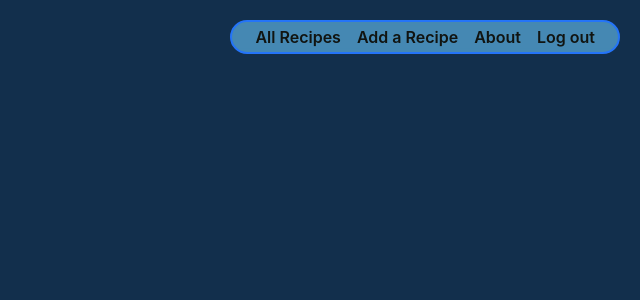
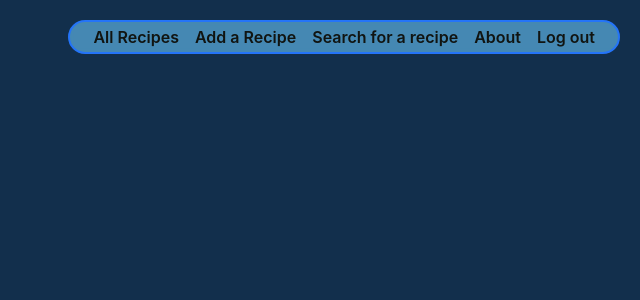
Before and after one commit to Zecrim/recipe-collection, a Django app: page / in a window 1280 px wide. Shown: the top 300 px of the page, without its empty margins (640-1280 px from the left). Run offline with Django 5.2, Linux system fonts and the light colour scheme; the visitor is signed in with stand-in values (Sample User, id 1).

Commit message:
basic api search finished

```diff
--- /dev/null
+++ b/recipecollection/main_app/forms.py
@@ -0,0 +1,4 @@
+from django import forms
+
+class RecipeSearchForm(forms.Form):
+    query = forms.CharField(label='Search for a dish', max_length=100)
--- a/recipecollection/main_app/models.py
+++ b/recipecollection/main_app/models.py
@@ -7,6 +7,7 @@ class Recipe(models.Model):
     cuisine = models.CharField(max_length=100)
     ingredients = models.TextField()
     instructions = models.TextField()
+    image = models.CharField(max_length=100)
     user = models.ForeignKey(User, on_delete=models.CASCADE)
 
     def __str__(self):
--- a/recipecollection/main_app/static/css/recipes/recipe-index.css
+++ b/recipecollection/main_app/static/css/recipes/recipe-index.css
@@ -42,3 +42,7 @@
     box-shadow: 5px 5px 6px -1px #25b8bb;
     ;
 }
+
+img {
+    width: 10px;
+}
--- a/recipecollection/main_app/templates/base.html
+++ b/recipecollection/main_app/templates/base.html
@@ -27,6 +27,7 @@
                 <li><a href="{% url 'recipe-index' %}">All Recipes</a></li>
                 {% comment %} <li><a href="{% url 'dlc-index' %}">All DLCS</a></li> {% endcomment %}
                 <li><a href="{% url 'recipe-create' %}">Add a Recipe</a></li>
+                <li><a href="{% url 'recipe-search' %}">Search for a recipe</a></li>
                 {% comment %} <li><a href="{% url 'dlc-create' %}">Add a DLC</a></li> {% endcomment %}
                 <li><a href="{% url 'about' %}">About</a></li>
                 <li>
--- a/recipecollection/main_app/templates/recipes/detail.html
+++ b/recipecollection/main_app/templates/recipes/detail.html
@@ -8,6 +8,7 @@
 {% block content %}
 <section class="recipe-container">
     <div class="recipe-img">
+        <img src={{ recipe.image}} alt="A picture of {{recipe.name}}" />
     </div>
     <div class="recipe-details">
         <h1>{{ recipe.name }}</h1>
--- a/recipecollection/main_app/templates/recipes/index.html
+++ b/recipecollection/main_app/templates/recipes/index.html
@@ -17,6 +17,7 @@
         <a href="{% url 'recipe-detail' recipe.id %}">
             <div class="card-content">
                 <div class="card-img-container">
+                    <img src={{ recipe.image}} alt="A picture of {{recipe.name}}" />
                 </div>
                     <h1>{{ recipe.name }}</h1>
                     <p>{{ recipe.cuisine }}</p>
--- a/recipecollection/main_app/urls.py
+++ b/recipecollection/main_app/urls.py
@@ -15,5 +15,6 @@ urlpatterns = [
     # path('dlcs/<int:pk>/update/', views.DlcUpdate.as_view(), name='dlc-update'),
     # path('dlcs/<int:pk>/delete/', views.DlcDelete.as_view(), name='dlc-delete'),
     # path('games/<int:game_id>/associate-dlc/<int:dlc_id>/', views.associate_dlc, name='associate-dlc'),
+    path('recipe-search/', views.recipe_search, name='recipe-search'),
     path('accounts/signup/', views.signup, name='signup')
 ]
--- a/recipecollection/main_app/views.py
+++ b/recipecollection/main_app/views.py
@@ -6,17 +6,65 @@ from django.contrib.auth import login
 from django.contrib.auth.forms import UserCreationForm
 from django.contrib.auth.decorators import login_required
 from django.contrib.auth.mixins import LoginRequiredMixin
+import requests
+from django.http import JsonResponse
 from .models import Recipe
+from .forms import RecipeSearchForm
+
+
 
 def about(req):
     return render(req, 'about.html')
 
-def add_checkbox_to_lines(text):
-    lines = text.splitlines()
-    checkbox_html = '<input type="checkbox">'
-    lines = [checkbox_html + line for line in lines]
-    return "\n".join(lines)
+def get_api_data(query):
+    url = 'https://api.spoonacular.com/recipes/complexSearch'
+    params = {
+        'apiKey': '6067e86c3d544cb199cd62ec110d3463',
+        'query': query,
+        'number': 1,
+        'addRecipeInformation': True,
+        'fillIngredients': True,
+        'addRecipeInstructions': True,
+    }
+    try:
+        response = requests.get(url, params=params)
+        response.raise_for_status()
+        data = response.json()
+    except requests.exceptions.RequestException as e:
+        return {'error': str(e)}
 
+    return data
+
+
+def recipe_search(request):
+    form = RecipeSearchForm()
+    if request.method == 'POST':
+        form = RecipeSearchForm(request.POST)
+        if form.is_valid():
+            query = form.cleaned_data['query']
+            results = get_api_data(query)
+            if 'error' not in results and results.get('results'):
+                recipe_data = results['results'][0]  # Get the first recipe
+                name = recipe_data.get('title', 'No Title')
+                cuisine = recipe_data.get('cuisines', [])
+                ingredients = '\n'.join([ingredient['original'] for ingredient in recipe_data.get('extendedIngredients', [])])
+                instructions = '\n'.join([step['step'] for instruction in recipe_data.get('analyzedInstructions', []) for step in instruction.get('steps', [])])
+                image = recipe_data.get('image', '')
+                user = request.user
+
+                # Create and save the Recipe instance
+                Recipe.objects.create(
+                    name=name,
+                    cuisine=cuisine,
+                    ingredients=ingredients,
+                    instructions=instructions,
+                    image=image,
+                    user=user
+                )
+
+                return redirect('recipe-index')  # Redirect to a list of recipes or any other page
+
+    return render(request, 'recipe_search.html', {'form': form})
 
 @login_required
 def recipe_index(request):
```
Also changed, not shown: recipecollection/main_app/templates/recipe_search.html (added, +16 -0 lines), recipecollection/main_app/migrations/0003_recipe_image_alter_recipe_ingredients_and_more.py (added).
